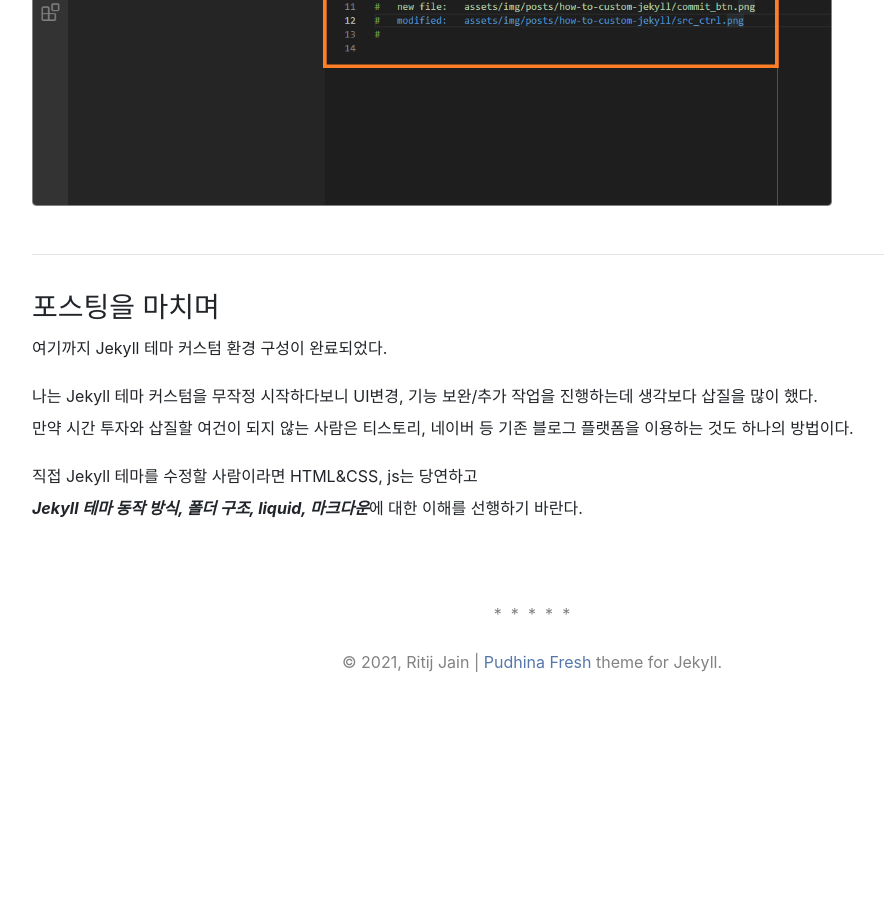
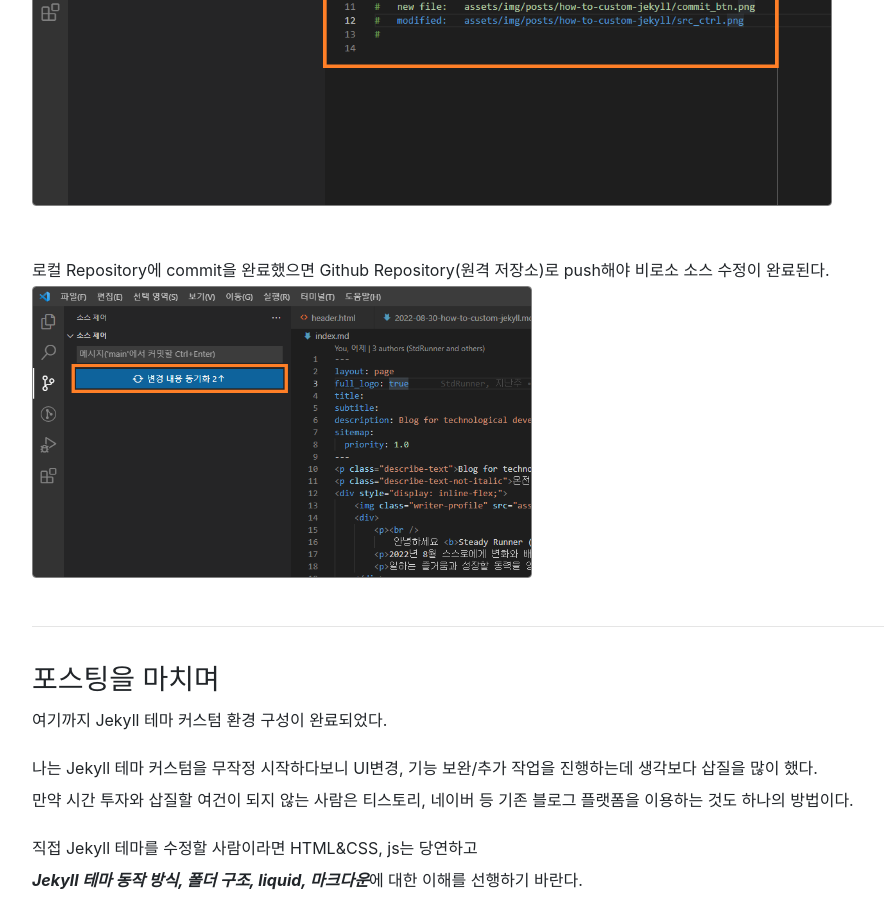
Before and after one commit to StdRunner/StdRunner.github.io, a Jekyll site: the page built from _posts/2022-08-30-how-to-custom-jekyll.md, in a window 1280 px wide and 900 px high, scrolled down 13176 px. Shown: the whole window, without its empty margins (108-992 px from the left). Built offline with Jekyll 4.4.1, drawn with Linux system fonts in a browser that asks for light colours; nearby versions of some CDN libraries; comment, search, counter and statistics services are not loaded; a style sheet for code colours, icons or effects is not loaded; before the commit the page ends 13910 px from its top, so only the background shows below that.

Commit message:
edit post : how-to-custom-jekyll

```diff
--- a/_posts/2022-08-30-how-to-custom-jekyll.md
+++ b/_posts/2022-08-30-how-to-custom-jekyll.md
@@ -120,6 +120,9 @@ Github Pages 배포하는 과정을 알아보자.
 메시지 없이 커밋할 수 없으며, 메시지 입력 후 해당 페이지를 닫으면 커밋이 완료되고,
 메시지 입력 없이 페이지를 닫으면 커밋이 진행되지 않는다.
 <img src="\assets\img\posts\how-to-custom-jekyll\commit_msg.png" style="border: 1px solid gray; width: 80%" /><br>
+
+로컬 Repository에 commit을 완료했으면 Github Repository(원격 저장소)로 push해야 비로소 소스 수정이 완료된다.
+<img src="\assets\img\posts\how-to-custom-jekyll\push_origin.png" style="border: 1px solid gray; width: 50%" /><br>
 * * *
 
 ### 포스팅을 마치며
```
Also changed, not shown: assets/img/posts/how-to-custom-jekyll/push_origin.png (added).
